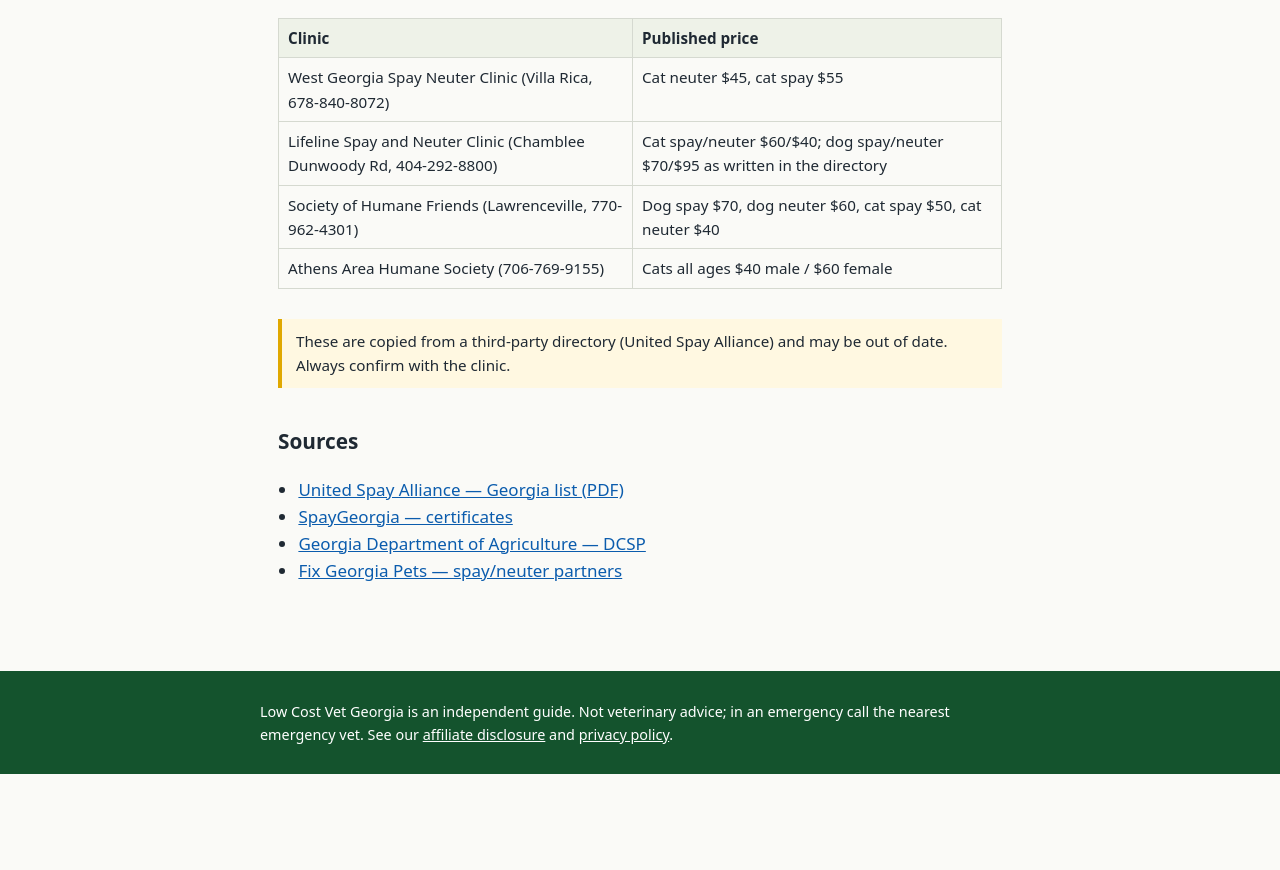
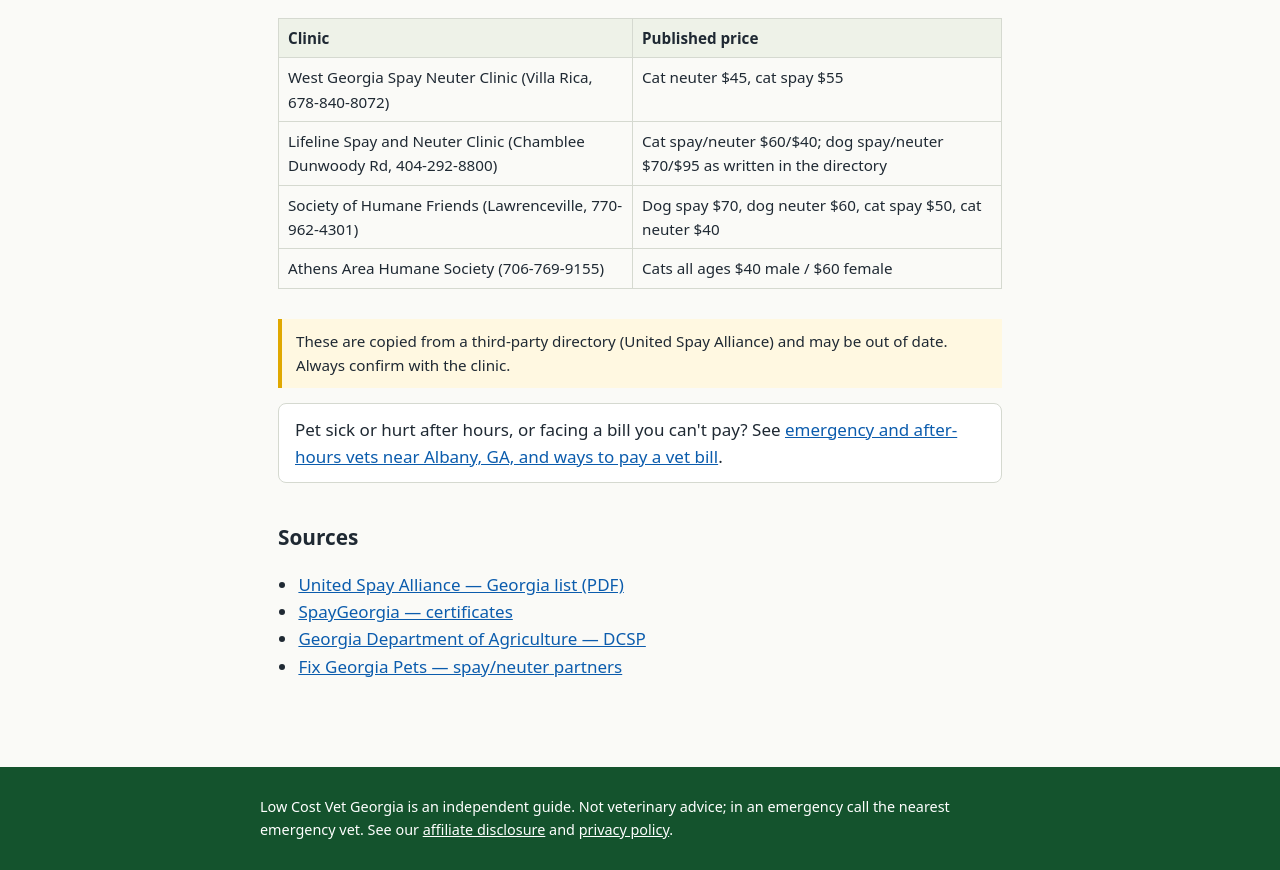
Before and after one commit to dctrades22/dctrades22.github.io, a plain HTML site: page georgia/spay-neuter-programs/index.html in a window 1280 px wide. Shown: the part 1398-2268 px from the top of the page. Before the commit the page ends 2172 px from the top, so only its background shows below. Drawn offline with Linux system fonts and the light colour scheme.

Commit message:
Link Georgia spay/neuter and vaccine guide pages to Albany emergency vet page

```diff
--- a/georgia/spay-neuter-programs/index.html
+++ b/georgia/spay-neuter-programs/index.html
@@ -27,6 +27,6 @@ table{border-collapse:collapse;width:100%;margin:1em 0;font-size:.95rem}th,td{bo
 <tr><td>Lifeline Spay and Neuter Clinic (Chamblee Dunwoody Rd, 404-292-8800)</td><td>Cat spay/neuter $60/$40; dog spay/neuter $70/$95 as written in the directory</td></tr>
 <tr><td>Society of Humane Friends (Lawrenceville, 770-962-4301)</td><td>Dog spay $70, dog neuter $60, cat spay $50, cat neuter $40</td></tr>
 <tr><td>Athens Area Humane Society (706-769-9155)</td><td>Cats all ages $40 male / $60 female</td></tr></table></div>
-<div class="note">These are copied from a third-party directory (United Spay Alliance) and may be out of date. Always confirm with the clinic.</div><h2>Sources</h2><ul><li><a href="https://www.unitedspayalliance.org/wp-content/uploads/USA-GEORGIA.pdf" rel="nofollow noopener">United Spay Alliance — Georgia list (PDF)</a></li><li><a href="https://spaygeorgia.org/certificates/" rel="nofollow noopener">SpayGeorgia — certificates</a></li><li><a href="https://agr.georgia.gov/dog-and-cat-sterilization-program-dcsp" rel="nofollow noopener">Georgia Department of Agriculture — DCSP</a></li><li><a href="https://fixgeorgiapets.org/spay-neuter-partners/" rel="nofollow noopener">Fix Georgia Pets — spay/neuter partners</a></li></ul></main>
+<div class="note">These are copied from a third-party directory (United Spay Alliance) and may be out of date. Always confirm with the clinic.</div><div class="card">Pet sick or hurt after hours, or facing a bill you can't pay? See <a href="/albany-ga/emergency-vet-and-vet-bill-help/">emergency and after-hours vets near Albany, GA, and ways to pay a vet bill</a>.</div><h2>Sources</h2><ul><li><a href="https://www.unitedspayalliance.org/wp-content/uploads/USA-GEORGIA.pdf" rel="nofollow noopener">United Spay Alliance — Georgia list (PDF)</a></li><li><a href="https://spaygeorgia.org/certificates/" rel="nofollow noopener">SpayGeorgia — certificates</a></li><li><a href="https://agr.georgia.gov/dog-and-cat-sterilization-program-dcsp" rel="nofollow noopener">Georgia Department of Agriculture — DCSP</a></li><li><a href="https://fixgeorgiapets.org/spay-neuter-partners/" rel="nofollow noopener">Fix Georgia Pets — spay/neuter partners</a></li></ul></main>
 <footer><div class="in"><p>Low Cost Vet Georgia is an independent guide. Not veterinary advice; in an emergency call the nearest emergency vet. See our <a href="/about/">affiliate disclosure</a> and <a href="/privacy/">privacy policy</a>.</p></div></footer>
 </body></html>
```
Also changed, not shown: guides/cheap-dog-vaccines-petvet-vs-shotvet/index.html (+1 -1 lines).
